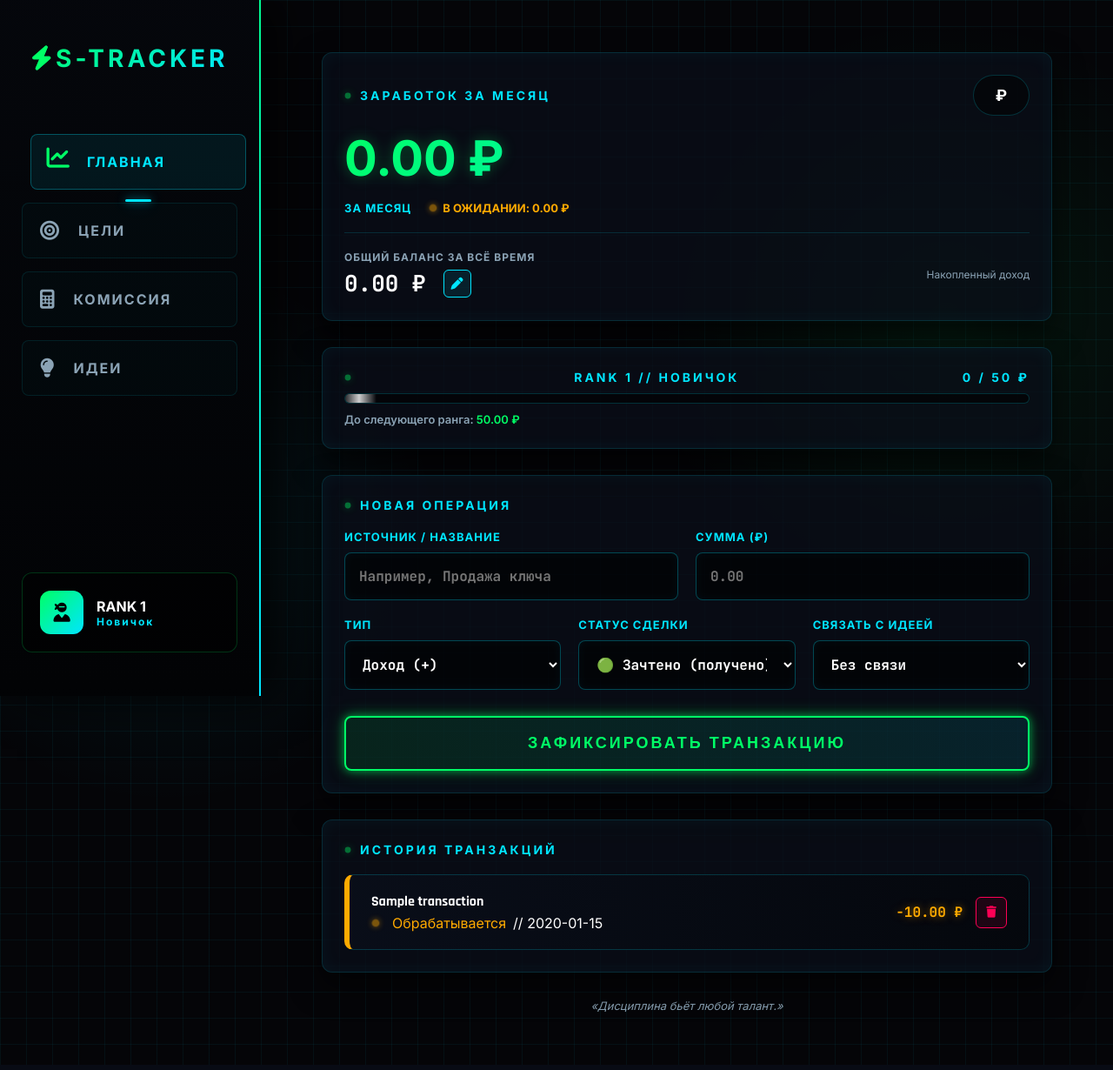
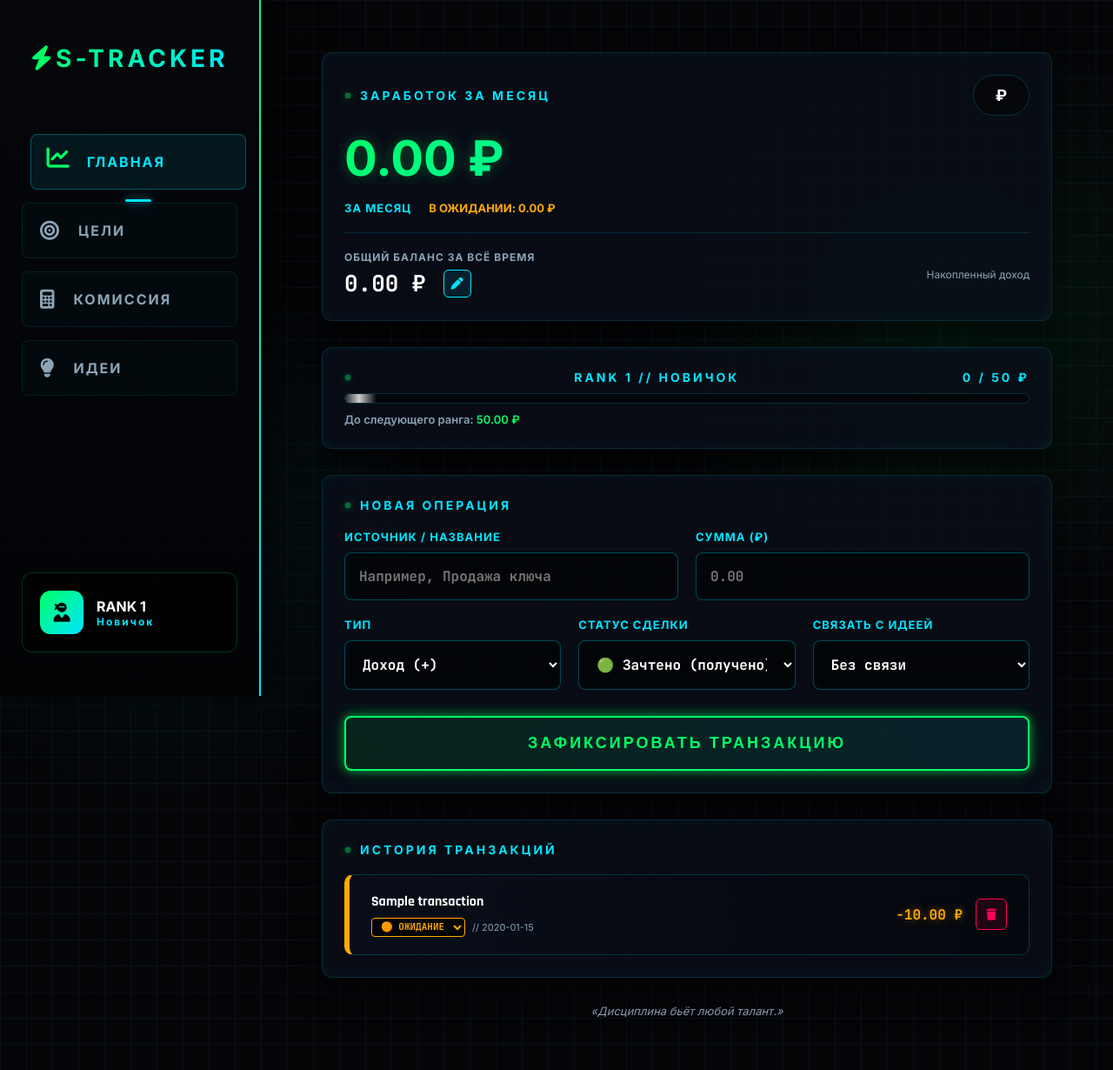
Before and after one commit to Siobaba/s-tracker, a Flask app: page / in a window 1280 px wide. Shown: the whole page at 87% size. Before the commit the page ends 1201 px from the top, so only its background shows below. Run offline with Flask 3, Linux system fonts and the light colour scheme; data comes from the database, SQL or seed files in the repository; tables that the repository leaves empty hold one stand-in row (values such as "Sample post").

Commit message:
Update index.html

```diff
--- a/templates/index.html
+++ b/templates/index.html
@@ -154,10 +154,6 @@
         }
         .tx-item:hover { transform: translateX(5px); border-color: var(--neon-cyan); }
 
-        .status-dot { display: inline-block; width: 10px; height: 10px; border-radius: 50%; margin-right: 6px; animation: dotPulse 2s infinite; }
-        .dot-green { background: #00ff66; box-shadow: 0 0 8px #00ff66; }
-        .dot-orange { background: #ffaa00; box-shadow: 0 0 8px #ffaa00; }
-        .dot-red { background: #ff0055; box-shadow: 0 0 8px #ff0055; }
         .status-received { border-left-color: var(--neon-green); }
         .status-received .tx-amount { color: var(--neon-green); text-shadow: var(--glow-green); }
         .status-pending { border-left-color: #ffaa00; }
@@ -272,7 +268,7 @@
             <div class="balance-amount">{{ "%.2f"|format(month_earned) }} ₽</div>
             <div style="display: flex; gap: 20px; font-size: 13px; font-weight: 700;">
                 <span style="color: var(--neon-cyan); letter-spacing: 1px;">ЗА МЕСЯЦ</span>
-                <span style="color: #ffaa00;"><span class="status-dot dot-orange"></span>В ОЖИДАНИИ: {{ "%.2f"|format(month_pending) }} ₽</span>
+                <span style="color: #ffaa00;">В ОЖИДАНИИ: {{ "%.2f"|format(month_pending) }} ₽</span>
             </div>
 
             <hr style="border: 0; border-top: 1px solid rgba(0, 229, 255, 0.15); margin: 20px 0;">
@@ -362,7 +358,7 @@
             </form>
         </div>
 
-        <!-- История операций -->
+        <!-- История операций со сменой статуса -->
         <div class="card">
             <div class="balance-title" style="margin-bottom: 20px;">История транзакций</div>
             <div class="tx-list">
@@ -370,15 +366,17 @@
                 <div class="tx-item status-{{ tx.status }}">
                     <div class="tx-info">
                         <h4>{{ tx.title }}</h4>
-                        <div style="display: flex; align-items: center; gap: 8px; margin-top: 4px;">
-                            {% if tx.status == 'received' %}
-                                <span class="status-dot dot-green"></span><span style="color: var(--neon-green);">Зачтено</span>
-                            {% elif tx.status == 'pending' %}
-                                <span class="status-dot dot-orange"></span><span style="color: #ffaa00;">Обрабатывается</span>
-                            {% else %}
-                                <span class="status-dot dot-red"></span><span style="color: #ff0055;">Отклонен</span>
-                            {% endif %}
-                            <span>// {{ tx.date }}</span>
+                        <div style="margin-top: 6px;">
+                            <form method="POST" action="/update_tx_status/{{ tx.id }}" style="margin: 0; display: inline-flex; align-items: center; gap: 8px;">
+                                <select name="status" onchange="this.form.submit()" style="width: auto; padding: 2px 6px; font-size: 11px; font-weight: 700; border-radius: 4px; height: auto; box-shadow: none; background: rgba(0,0,0,0.7);
+                                    border: 1px solid {% if tx.status == 'received' %}var(--neon-green){% elif tx.status == 'pending' %}#ffaa00{% else %}#ff0055{% endif %};
+                                    color: {% if tx.status == 'received' %}var(--neon-green){% elif tx.status == 'pending' %}#ffaa00{% else %}#ff0055{% endif %}; cursor: pointer; text-transform: uppercase;">
+                                    <option value="received" style="color: var(--neon-green);" {% if tx.status == 'received' %}selected{% endif %}>🟢 ЗАЧТЕНО</option>
+                                    <option value="pending" style="color: #ffaa00;" {% if tx.status == 'pending' %}selected{% endif %}>🟠 ОЖИДАНИЕ</option>
+                                    <option value="cancelled" style="color: #ff0055;" {% if tx.status == 'cancelled' %}selected{% endif %}>🔴 ОТМЕНА</option>
+                                </select>
+                                <span style="color: var(--text-muted); font-size: 11px;">// {{ tx.date }}</span>
+                            </form>
                         </div>
                     </div>
                     <div style="display: flex; align-items: center; gap: 15px;">
```
